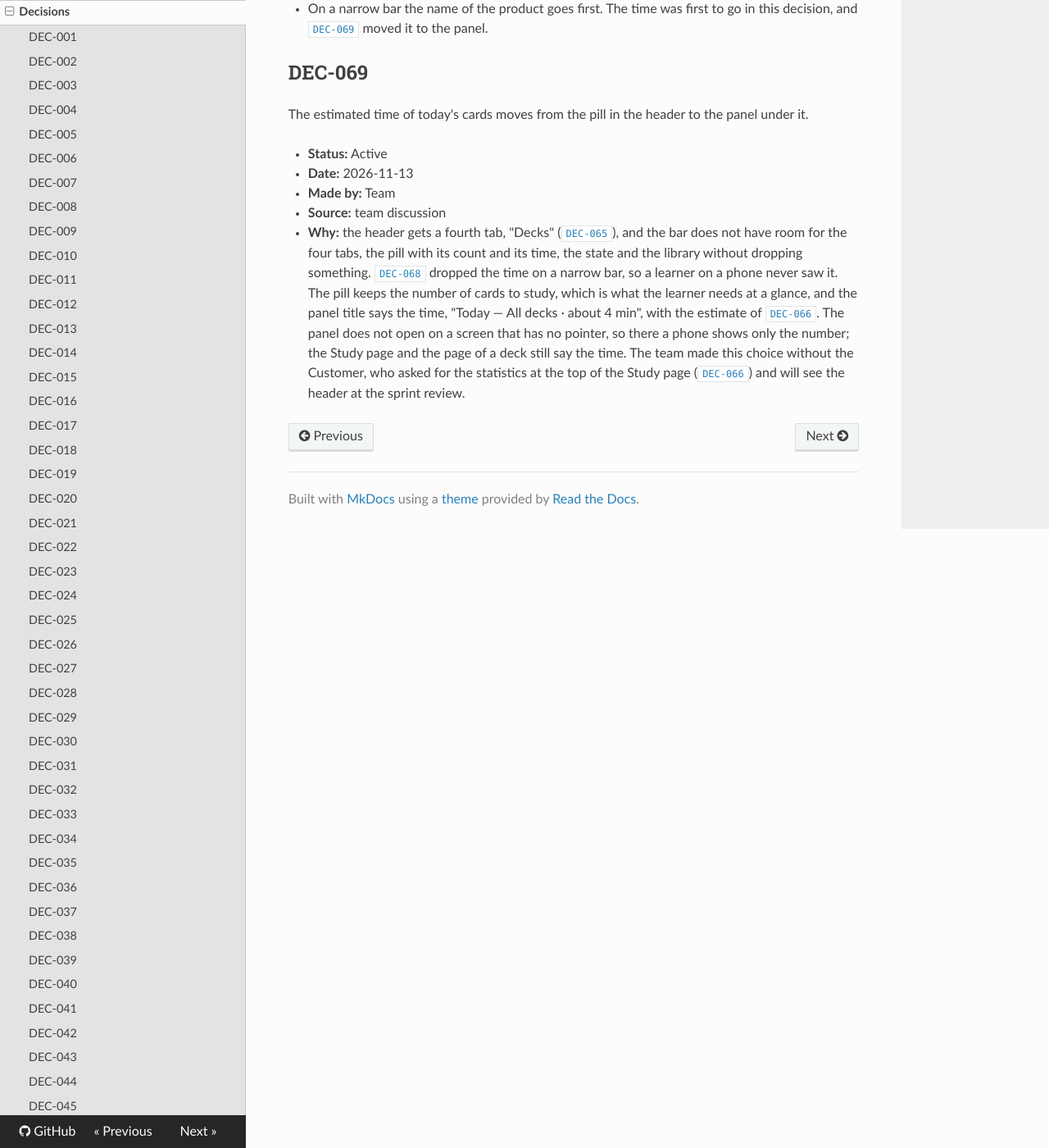
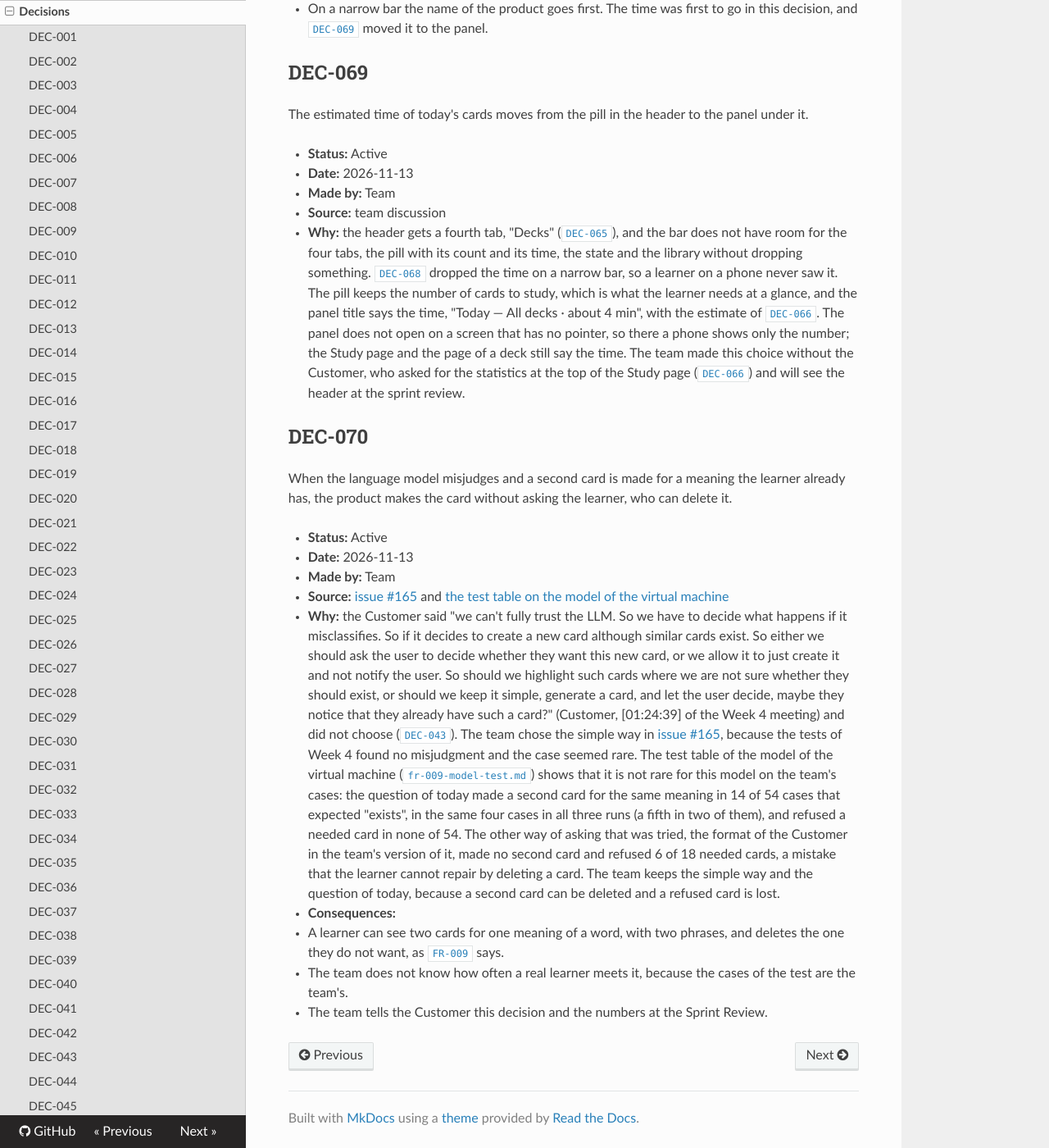
Before and after one commit to itpd-team-6/sentence-cards-generator-team-6, an MkDocs documentation site: the page built from docs/decisions.md, in a window 1280 px wide and 1400 px high, scrolled down 31006 px. Shown: the whole window at 82% size. Built offline with MkDocs 1.6.1, drawn with Linux system fonts in a browser that asks for light colours; nearby versions of some CDN libraries.

Commit message:
Record the model test of FR-009 and the decision to keep the question

```diff
--- a/docs/decisions.md
+++ b/docs/decisions.md
@@ -800,3 +800,21 @@ The estimated time of today's cards moves from the pill in the header to the pan
 - **Why:** the header gets a fourth tab, "Decks" ([`DEC-065`](#dec-065)), and the bar does not have room for the four tabs, the pill with its count and its time, the state and the library without dropping something. [`DEC-068`](#dec-068) dropped the time on a narrow bar, so a learner on a phone never saw it.
   The pill keeps the number of cards to study, which is what the learner needs at a glance, and the panel title says the time, "Today — All decks · about 4 min", with the estimate of [`DEC-066`](#dec-066). The panel does not open on a screen that has no pointer, so there a phone shows only the number; the Study page and the page of a deck still say the time.
   The team made this choice without the Customer, who asked for the statistics at the top of the Study page ([`DEC-066`](#dec-066)) and will see the header at the sprint review.
+
+## DEC-070
+
+When the language model misjudges and a second card is made for a meaning the learner already has, the product makes the card without asking the learner, who can delete it.
+
+- **Status:** Active
+- **Date:** 2026-11-13
+- **Made by:** Team
+- **Source:** [issue #165](https://github.com/itpd-team-6/sentence-cards-generator-team-6/issues/165) and [the test table on the model of the virtual machine](research/fr-009-model-test.md)
+- **Why:** the Customer said "we can't fully trust the LLM. So we have to decide what happens if it misclassifies. So if it decides to create a new card although similar cards exist. So either we should ask the user to decide whether they want this new card, or we allow it to just create it and not notify the user. So should we highlight such cards where we are not sure whether they should exist, or should we keep it simple, generate a card, and let the user decide, maybe they notice that they already have such a card?" (Customer, [01:24:39] of the Week 4 meeting) and did not choose ([`DEC-043`](#dec-043)).
+  The team chose the simple way in [issue #165](https://github.com/itpd-team-6/sentence-cards-generator-team-6/issues/165), because the tests of Week 4 found no misjudgment and the case seemed rare.
+  The test table of the model of the virtual machine ([`fr-009-model-test.md`](research/fr-009-model-test.md)) shows that it is not rare for this model on the team's cases: the question of today made a second card for the same meaning in 14 of 54 cases that expected "exists", in the same four cases in all three runs (a fifth in two of them), and refused a needed card in none of 54.
+  The other way of asking that was tried, the format of the Customer in the team's version of it, made no second card and refused 6 of 18 needed cards, a mistake that the learner cannot repair by deleting a card.
+  The team keeps the simple way and the question of today, because a second card can be deleted and a refused card is lost.
+- **Consequences:**
+  - A learner can see two cards for one meaning of a word, with two phrases, and deletes the one they do not want, as [`FR-009`](functional-requirements/fr/FR-009.md) says.
+  - The team does not know how often a real learner meets it, because the cases of the test are the team's.
+  - The team tells the Customer this decision and the numbers at the Sprint Review.
```
Also changed, not shown: docs/functional-requirements/fr/FR-009.md (+9 -1 lines), docs/research/fr-009-model-test.md (added, +66 -0 lines).
